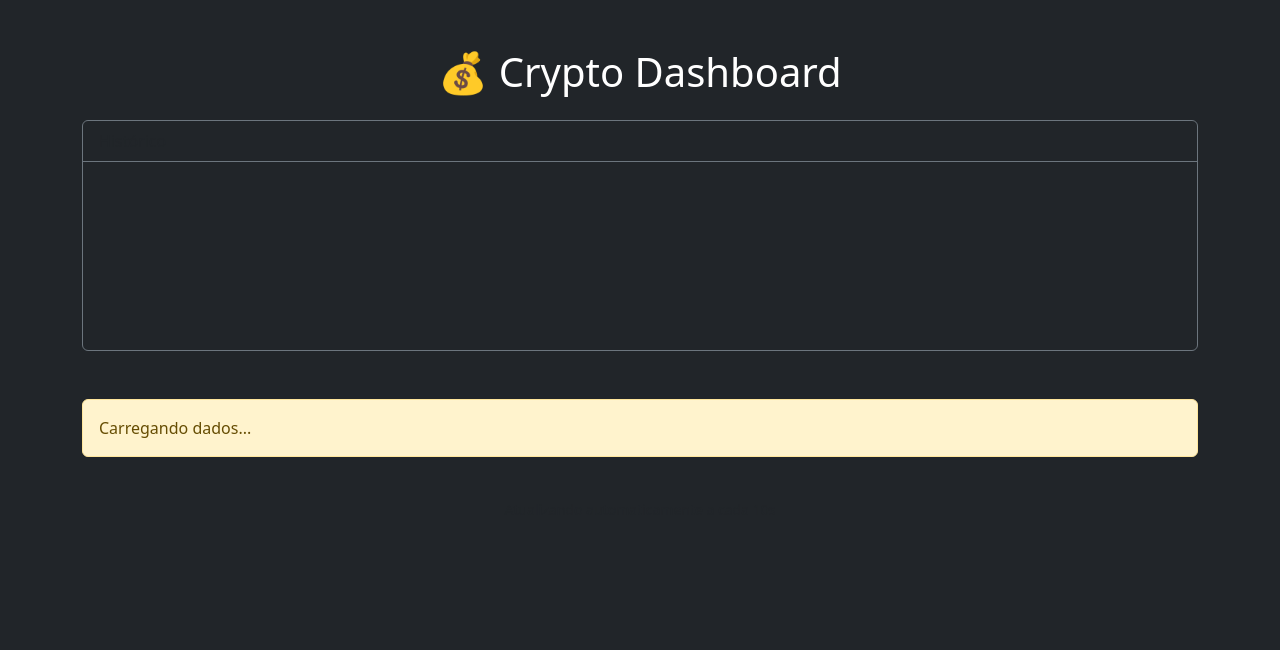
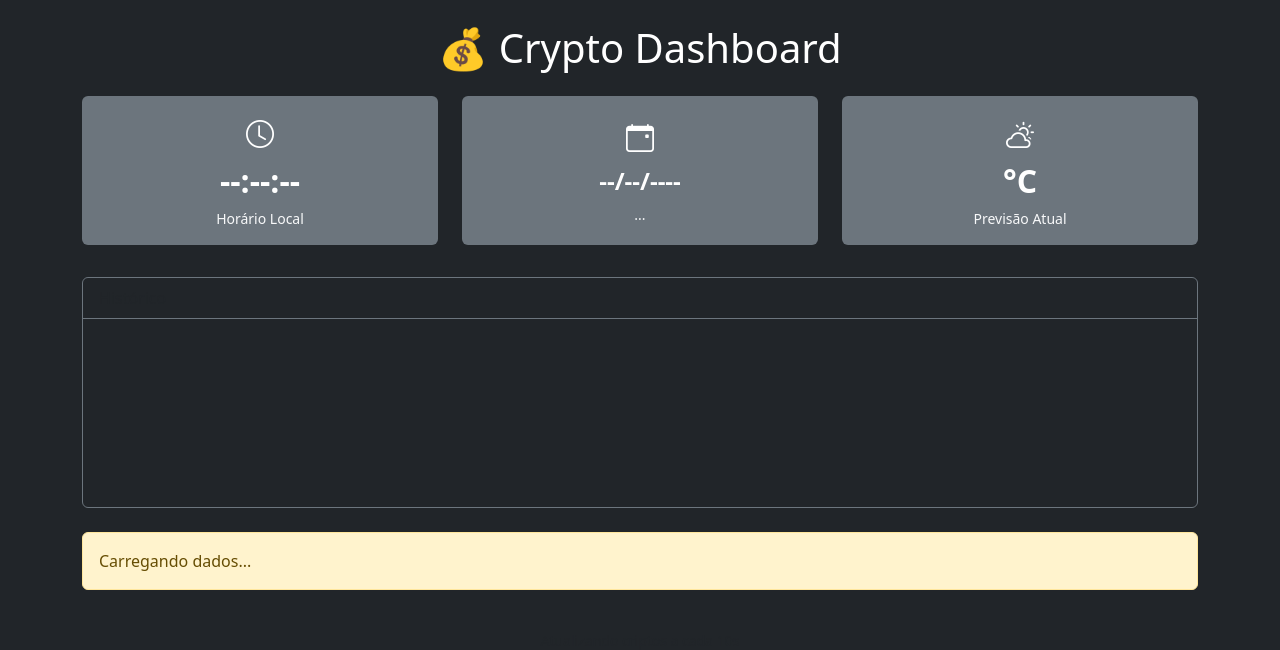
Before and after one commit to pedrofugita/dashboard-pessoal, a Django app: page / in a window 1280 px wide. Shown: the top 650 px of the page. Run offline with Django 5.2, Linux system fonts and the light colour scheme; data that the repository does not hold is empty; a map, chart or similar area stays blank; some libraries are stand-ins or nearby versions.

Commit message:
Implementação: hora, data e clima

```diff
--- a/dashboard/templates/dashboard/home.html
+++ b/dashboard/templates/dashboard/home.html
@@ -7,20 +7,57 @@
     <link href="https://cdn.jsdelivr.net/npm/bootstrap@5.3.0/dist/css/bootstrap.min.css" rel="stylesheet">
     <script src="https://unpkg.com/htmx.org@1.9.6"></script>
     <script src="https://cdn.jsdelivr.net/npm/chart.js"></script>
+    <link rel="stylesheet" href="https://cdn.jsdelivr.net/npm/bootstrap-icons@1.11.3/font/bootstrap-icons.min.css">
 </head>
 <body class="bg-dark text-white">
 
-    <div class="container mt-5">
+    <div class="container mt-4">
         <h1 class="text-center mb-4">💰 Crypto Dashboard</h1>
 
         {% if erro %}
             <div class="alert alert-danger">{{ erro }}</div>
         {% endif %}
 
-        <div class="row mb-5">
+        <div class="row mb-4">
+
+            <div class="col-md-4 mb-2">
+                <div class="card bg-secondary text-white h-100 border-0">
+                    <div class="card-body text-center d-flex flex-column justify-content-center">
+                        <i class="bi bi-clock fs-3 mb-2"></i>
+                        <h2 id="relogio" class="fw-bold">--:--:--</h2>
+                        <span class="small text-light">Horário Local</span>
+                    </div>
+                </div>
+            </div>
+
+            <div class="col-md-4 mb-2">
+                <div class="card bg-secondary text-white h-100 border-0">
+                    <div class="card-body text-center d-flex flex-column justify-content-center">
+                        <i class="bi bi-calendar-event fs-3 mb-2"></i>
+                        <h4 id="data-hoje" class="fw-bold">--/--/----</h4>
+                        <span id="dia-semana" class="small text-light">...</span>
+                    </div>
+                </div>
+            </div>
+
+            <div class="col-md-4 mb-2">
+                <div class="card bg-secondary text-white h-100 border-0">
+                    <div class="card-body text-center d-flex flex-column justify-content-center">
+                        {% if clima %}
+                            <i class="bi bi-cloud-sun fs-3 mb-2"></i>
+                            <h2 class="fw-bold">{{ clima.temp }}°C</h2>
+                            <span class="small text-light">Previsão Atual</span>
+                        {% else %}
+                            <span>Carregando clima...</span>
+                        {% endif %}
+                    </div>
+                </div>
+            </div>
+        </div>
+        <div class="row mb-4">
             <div class="col-12">
                 <div class="card bg-dark border-secondary">
-                    <div class="card-header border-secondary">Histórico</div>
+                    <div class="card-header border-secondary" id="tituloGrafico">Histórico</div>
                     <div class="card-body">
                         <canvas id="graficoBitcoin" style="max-height: 300px;"></canvas>
                     </div>
@@ -39,29 +76,53 @@
 
         </div>
 
-        <div class="text-center mt-4">
-            <small class="text-muted">Atualizando automaticamente a cada 10s</small>
+        <div class="text-center mt-4 text-muted small">
+            Atualizando criptos a cada 10s
         </div>
     </div>
 
-<script>
-        let chartInstance = null; // Variável global para controlar o gráfico
+    <script>
+        // --- 1. SCRIPT DO RELÓGIO E DATA ---
+        function atualizarRelogio() {
+            const agora = new Date();
 
-        // Função para iniciar o gráfico (carrega o Bitcoin por padrão na primeira vez)
+            // Hora
+            const horas = String(agora.getHours()).padStart(2, '0');
+            const minutos = String(agora.getMinutes()).padStart(2, '0');
+            const segundos = String(agora.getSeconds()).padStart(2, '0');
+            document.getElementById('relogio').innerText = `${horas}:${minutos}:${segundos}`;
+
+            // Data
+            const dia = String(agora.getDate()).padStart(2, '0');
+            const mes = String(agora.getMonth() + 1).padStart(2, '0');
+            const ano = agora.getFullYear();
+            document.getElementById('data-hoje').innerText = `${dia}/${mes}/${ano}`;
+
+            // Dia da semana
+            const diasSemana = ['Domingo', 'Segunda', 'Terça', 'Quarta', 'Quinta', 'Sexta', 'Sábado'];
+            document.getElementById('dia-semana').innerText = diasSemana[agora.getDay()];
+        }
+
+        // Atualiza a cada 1 segundo
+        setInterval(atualizarRelogio, 1000);
+        atualizarRelogio(); // Chama na hora para não esperar 1s
+
+        // --- 2. SCRIPT DO GRÁFICO (Mantido igual) ---
+        let chartInstance = null;
+
         document.addEventListener('DOMContentLoaded', function() {
             const ctx = document.getElementById('graficoBitcoin').getContext('2d');
-            const dadosIniciais = {{ cryptos.0.sparkline_in_7d.price }}; // Dados da 1ª moeda
+            const dadosIniciais = {{ cryptos.0.sparkline_in_7d.price }};
             const nomeInicial = "{{ cryptos.0.name }}";
 
             chartInstance = new Chart(ctx, {
                 type: 'line',
                 data: {
-                    // Cria labels genéricos de 1 a 168 (horas)
                     labels: Array.from({length: dadosIniciais.length}, (_, i) => i + 1),
                     datasets: [{
                         label: nomeInicial,
                         data: dadosIniciais,
-                        borderColor: '#f7931a', // Cor inicial
+                        borderColor: '#f7931a',
                         backgroundColor: 'rgba(247, 147, 26, 0.1)',
                         borderWidth: 2,
                         pointRadius: 0,
@@ -70,36 +131,24 @@
                 },
                 options: {
                     responsive: true,
-                    plugins: { legend: { display: false } }, // Esconde legenda interna
+                    plugins: { legend: { display: false } },
                     scales: {
                         x: { display: false },
                         y: { grid: { color: '#333' }, ticks: { color: '#ddd' } }
                     }
                 }
             });
-
-            // Atualiza o título do card visualmente
             document.getElementById('tituloGrafico').innerText = "Histórico: " + nomeInicial;
         });
 
-        // --- A NOVA FUNÇÃO MÁGICA ---
-        // Essa função será chamada quando clicar no cartão
         function mudarGrafico(nome, listaPrecos, cor) {
-            // 1. Atualiza os dados do gráfico
             chartInstance.data.datasets[0].data = listaPrecos;
             chartInstance.data.datasets[0].label = nome;
-
-            // 2. Muda a cor da linha (opcional, mas fica bonito)
             chartInstance.data.datasets[0].borderColor = cor;
-            chartInstance.data.datasets[0].backgroundColor = cor + '1A'; // Adiciona transparência
-
-            // 3. Manda o gráfico redesenhar
+            chartInstance.data.datasets[0].backgroundColor = cor + '1A';
             chartInstance.update();
-
-            // 4. Muda o texto do título do gráfico
             document.getElementById('tituloGrafico').innerText = "Histórico: " + nome;
         }
     </script>
-
 </body>
 </html>
--- a/dashboard/views.py
+++ b/dashboard/views.py
@@ -1,31 +1,45 @@
 from django.shortcuts import render
 import requests
+from datetime import datetime
 
 def buscar_dados_completos():
     dados = {
         'cryptos': [],
         'dolar': 0,
+        'clima': None, # Novo campo
         'erro': None
     }
 
     try:
-        # 1. Busca Criptos em USD
+        # 1. Criptos (USD)
         url_crypto = "https://api.coingecko.com/api/v3/coins/markets?vs_currency=usd&order=market_cap_desc&per_page=6&page=1&sparkline=true"
         response_crypto = requests.get(url_crypto)
         lista_criptos = response_crypto.json()
 
-        # 2. Busca Dólar (USD -> BRL)
+        # 2. Dólar
         url_dolar = "https://economia.awesomeapi.com.br/last/USD-BRL"
         response_dolar = requests.get(url_dolar)
         valor_dolar = float(response_dolar.json()['USDBRL']['bid'])
 
-        # 3. MÁGICA: Adicionamos o preço em Reais dentro de cada cripto
-        # Assim o HTML não precisa fazer conta
+        # Conversão USD -> BRL
         for moeda in lista_criptos:
             moeda['preco_brl'] = moeda['current_price'] * valor_dolar
 
         dados['cryptos'] = lista_criptos
         dados['dolar'] = valor_dolar
+
+        # 3. Clima (Open-Meteo API)
+        lat = "-22.89"
+        lng = "-48.44"
+        url_clima = f"https://api.open-meteo.com/v1/forecast?latitude={lat}&longitude={lng}&current=temperature_2m,weather_code&timezone=America%2FSao_Paulo"
+
+        response_clima = requests.get(url_clima)
+        clima_json = response_clima.json()
+
+        dados['clima'] = {
+            'temp': clima_json['current']['temperature_2m'],
+            'codigo': clima_json['current']['weather_code']
+        }
 
     except Exception as e:
         dados['erro'] = "Erro ao buscar dados."
@@ -38,4 +52,5 @@
 
 def atualizar_valores(request):
     info = buscar_dados_completos()
+    # Retorna apenas os cards para o HTMX
     return render(request, 'dashboard/cards.html', info)
```
